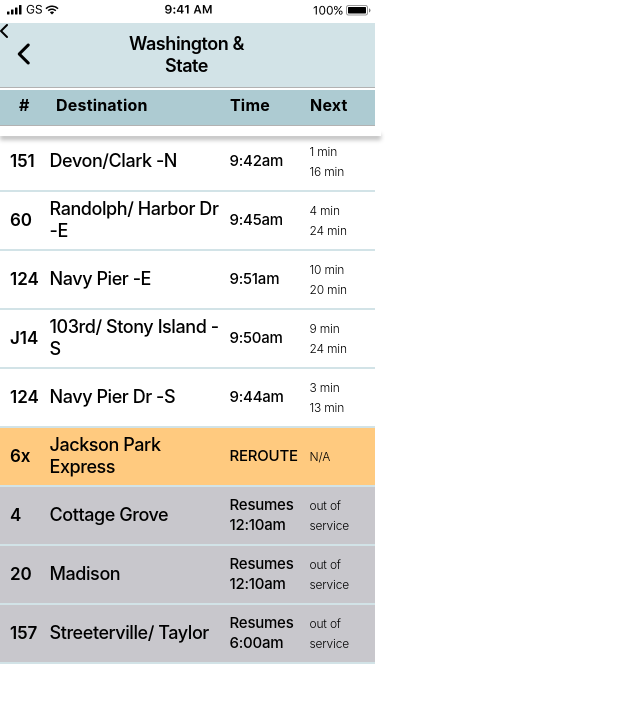
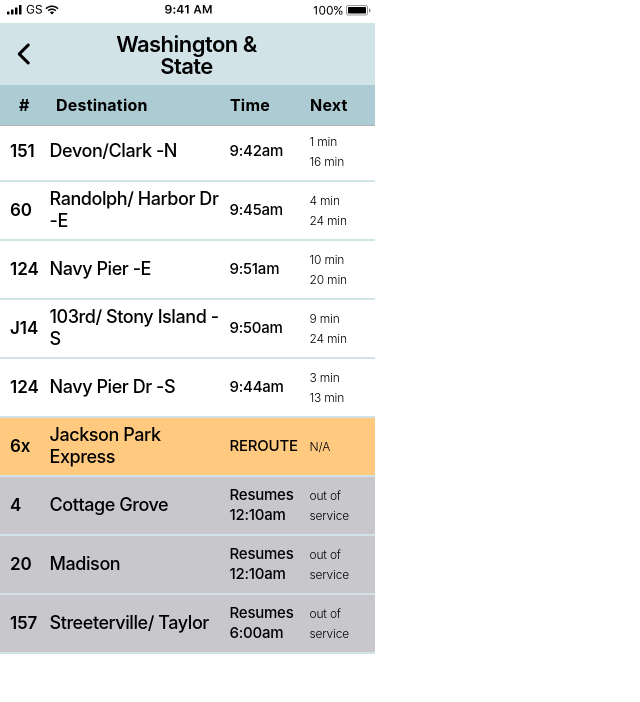
Before and after one commit to kimmckin/frontend_challenge, a plain HTML site: page index.html in a window 1280 px wide. Shown: the whole page, without its empty margins (0-640 px from the left). Drawn offline with Linux system fonts and the light colour scheme.

Commit message:
commit 10/21

```diff
--- a/css/style.css
+++ b/css/style.css
@@ -50,7 +50,7 @@ nav {
   font-family: SF Pro Text;
   font-style: normal;
   font-weight: 600;
-  font-size: 18px;
+  font-size: 22px;
   line-height: 22px;
   display: flex;
   align-items: flex-end;
@@ -62,9 +62,9 @@ nav {
 	position: absolute;
 	display: inline-flex;
 	width: 375px;
-	height: 35px;
+	height: 40px;
 	left: 0px;
-	top: 90px;
+	top: 85px;
 	box-shadow: 0px 0.5px 0px rgba(0, 0, 0, 0.6);
 	background: #ADCBD2;
 }
@@ -149,14 +149,10 @@ nav {
 	color: #000000;
 }
 
-.divider {
-	position: absolute;
-	width: 375px;
-	height: 0px;
-	top: 130px;
-	border: 3px solid #FFFFFF;
-	box-shadow: 0px 4px 4px rgba(0, 0, 0, 0.25);
-	}
+.timetable{
+	position: relative;
+	top:40px;
+}
 
 .bus {
 	width: 375px;
--- a/index.html
+++ b/index.html
@@ -16,7 +16,7 @@
         </div>
         <nav>
           <div class="left-arrow">
-            <i class="fas fa-chevron-left">
+            <i class="fas fa-chevron-left"></i>
         </div>
         <div class="title-bar">
           <h3> Washington & State </h3>
@@ -30,9 +30,6 @@
         <h4 class="time"> Time </h4>
         <h4 class="next"> Next </h4>
       </div>
-        <div class="divider">
-      </div>
-      <!--im this far along on style-->
       <div class="timetable">
         <ul>
           <li class="bus"><!--151-->
```
